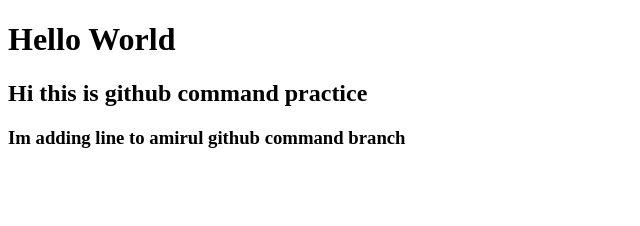
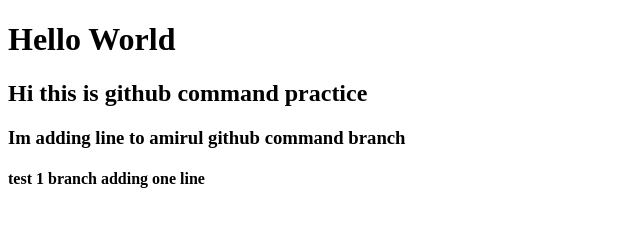
Before and after one commit to amirulaimanr/render-testProject, a website: page index.html in a window 1280 px wide. Shown: the whole page, without its empty margins (0-640 px from the left). Drawn offline with Linux system fonts and the light colour scheme.

Commit message:
adding line

```diff
--- a/index.html
+++ b/index.html
@@ -10,5 +10,6 @@
     <h1>Hello World</h1>
     <h2>Hi this is github command practice</h2>
     <h3>Im adding line to amirul github command branch</h3>
+    <h4>test 1 branch adding one line</h4>
   </body>
 </html>
```
